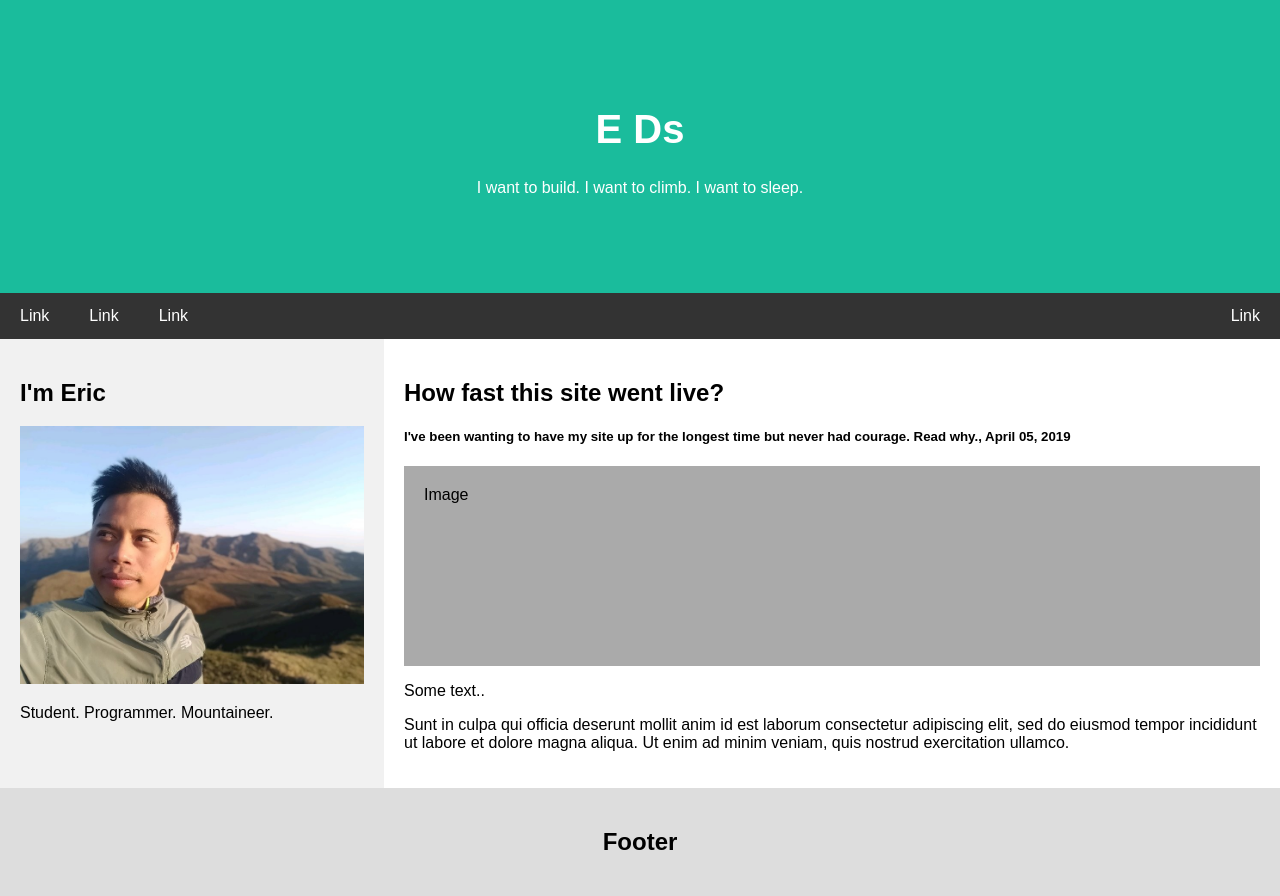
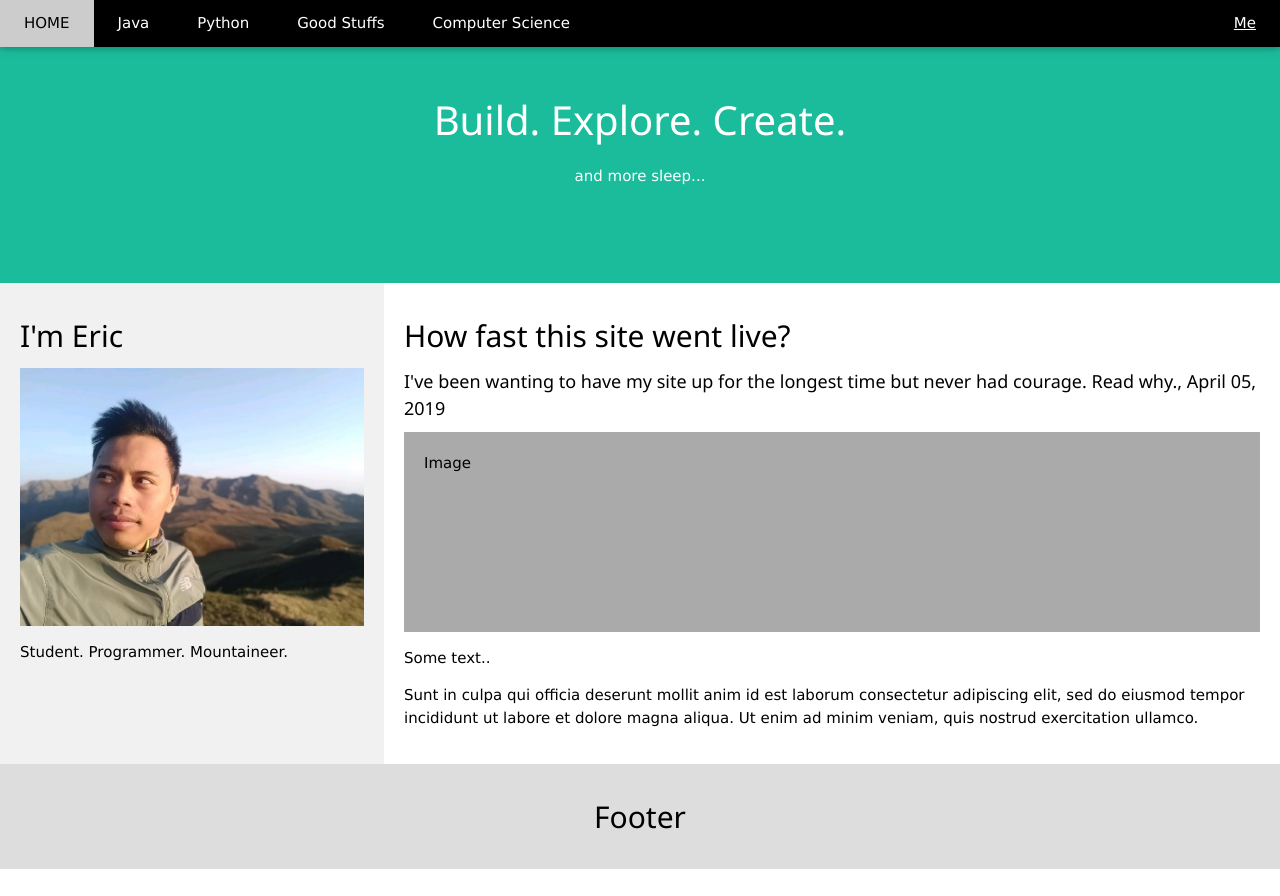
Before and after one commit to Erickristoper/onlinePortfolio, a plain HTML site: page mainSite/index.html in a window 1280 px wide. After the commit the page ends 869 px from the top, so only its background shows below. Drawn offline with nearby package versions, Linux system fonts and the light colour scheme.

Commit message:
Create folder structure
I separated the styles on the index page and create styles and scripts folders.

```diff
--- a/mainSite/index.html
+++ b/mainSite/index.html
@@ -4,122 +4,38 @@
 <title>go delsocorro!</title>
 <meta charset="UTF-8">
 <meta name="viewport" content="width=device-width, initial-scale=1">
-<style>
-* {
-  box-sizing: border-box;
-}
+<link rel="stylesheet" href="styles/styles.css">
 
-body {
-  font-family: Arial, Helvetica, sans-serif;
-  margin: 0;
-}
-
-/* Style the header */
-.header {
-  padding: 80px;
-  text-align: center;
-  background: #1abc9c;
-  color: white;
-}
-
-/* Increase the font size of the h1 element */
-.header h1 {
-  font-size: 40px;
-}
-
-/* Style the top navigation bar */
-.navbar {
-  overflow: hidden;
-  background-color: #333;
-}
-
-/* Style the navigation bar links */
-.navbar a {
-  float: left;
-  display: block;
-  color: white;
-  text-align: center;
-  padding: 14px 20px;
-  text-decoration: none;
-}
-
-/* Right-aligned link */
-.navbar a.right {
-  float: right;
-}
-
-/* Change color on hover */
-.navbar a:hover {
-  background-color: #ddd;
-  color: black;
-}
-
-/* Ensure proper sizing */
-* {
-  box-sizing: border-box;
-}
-
-/* Column container */
-.row {
-  display: flex;
-  flex-wrap: wrap;
-}
-
-/* Create two unequal columns that sits next to each other */
-/* Sidebar/left column */
-.side {
-  flex: 30%; /* Set the width of the sidebar */
-  background-color: #f1f1f1; /* Grey background color */
-  padding: 20px; /* Some padding */
-}
-
-/* Main column */
-.main {
-  flex: 70%; /* Set the width of the main content */
-  background-color: white; /* White background color */
-  padding: 20px; /* Some padding */
-}
-
-/* Fake image, just for this example */
-.fakeimg {
-  background-color: #aaa;
-  width: 100%;
-  padding: 20px;
-}
-
-/* Responsive layout - when the screen is less than 700px wide, make the two columns stack on top of each other instead of next to each other */
-@media screen and (max-width: 700px) {
-  .row {
-    flex-direction: column;
-  }
-}
-
-/* Responsive layout - when the screen is less than 400px wide, make the navigation links stack on top of each other instead of next to each other */
-@media screen and (max-width: 400px) {
-  .navbar a {
-    float: none;
-    width: 100%;
-  }
-}
-
-.footer {
-  padding: 20px; /* Some padding */
-  text-align: center; /* Center text*/
-  background: #ddd; /* Grey background */
-}
-</style>
-
+<link rel="stylesheet" href="https://www.w3schools.com/w3css/4/w3.css">
+<link rel="stylesheet" href="https://fonts.googleapis.com/css?family=Lato">
+<link rel="stylesheet" href="https://cdnjs.cloudflare.com/ajax/libs/font-awesome/4.7.0/css/font-awesome.min.css">
 <body>
 <div class="header">
-  <h1>E Ds</h1>
-  <p>I want to build. I want to climb. I want to sleep.</p>
+  <h1>Build. Explore. Create.</h1>
+  <p>and more sleep...</p>
 </div>
 
-<div class="navbar">
-  <a href="#">Link</a>
-  <a href="#">Link</a>
-  <a href="#">Link</a>
-  <a href="#" class="right">Link</a>
+<!-- Navbar -->
+<div class="w3-top">
+  <div class="w3-bar w3-black w3-card">
+    <a class="w3-bar-item w3-button w3-padding-large w3-hide-medium w3-hide-large w3-right" href="javascript:void(0)" onclick="myFunction()" title="Toggle Navigation Menu"><i class="fa fa-bars"></i></a>
+    <a href="#" class="w3-bar-item w3-button w3-padding-large">HOME</a>
+    <a href="#band" class="w3-bar-item w3-button w3-padding-large w3-hide-small">Java</a>
+    <a href="#tour" class="w3-bar-item w3-button w3-padding-large w3-hide-small">Python</a>
+    <a href="#contact" class="w3-bar-item w3-button w3-padding-large w3-hide-small">Good Stuffs</a>
+	<a href="#contact" class="w3-bar-item w3-button w3-padding-large w3-hide-small">Computer Science</a>
+
+    <a href="javascript:void(0)" class="w3-padding-large w3-hover-red w3-hide-small w3-right">Me</a>
+  </div>
+</div>
+
+<!-- Navbar on small screens (remove the onclick attribute if you want the navbar to always show on top of the content when clicking on the links) -->
+<div id="navDemo" class="w3-bar-block w3-black w3-hide w3-hide-large w3-hide-medium w3-top" style="margin-top:46px">
+  <a href="#band" class="w3-bar-item w3-button w3-padding-large" onclick="myFunction()">Java</a>
+  <a href="#tour" class="w3-bar-item w3-button w3-padding-large" onclick="myFunction()">Python</a>
+  <a href="#contact" class="w3-bar-item w3-button w3-padding-large" onclick="myFunction()">Good Stuffs</a>
+  <a href="#" class="w3-bar-item w3-button w3-padding-large" onclick="myFunction()">Computer Science</a>
+  <a href="#" class="w3-bar-item w3-button w3-padding-large" onclick="myFunction()">Me</a>
 </div>
 
 <div class="row">
@@ -140,6 +56,16 @@ body {
 <div class="footer">
   <h2>Footer</h2>
 </div>
-
+<script>
+// Used to toggle the menu on small screens when clicking on the menu button
+function myFunction() {
+  var x = document.getElementById("navDemo");
+  if (x.className.indexOf("w3-show") == -1) {
+    x.className += " w3-show";
+  } else {
+    x.className = x.className.replace(" w3-show", "");
+  }
+}
+</script>
 </body>
 </html>
--- /dev/null
+++ b/mainSite/styles/styles.css
@@ -0,0 +1,102 @@
+* {
+  box-sizing: border-box;
+}
+
+body {
+  font-family: Arial, Helvetica, sans-serif;
+  margin: 0;
+}
+
+/* Style the header */
+.header {
+  padding: 80px;
+  text-align: center;
+  background: #1abc9c;
+  color: white;
+}
+
+/* Increase the font size of the h1 element */
+.header h1 {
+  font-size: 40px;
+}
+
+/* Style the top navigation bar */
+.navbar {
+  overflow: hidden;
+  background-color: #333;
+}
+
+/* Style the navigation bar links */
+.navbar a {
+  float: left;
+  display: block;
+  color: white;
+  text-align: center;
+  padding: 14px 20px;
+  text-decoration: none;
+}
+
+/* Right-aligned link */
+.navbar a.right {
+  float: right;
+}
+
+/* Change color on hover */
+.navbar a:hover {
+  background-color: #ddd;
+  color: black;
+}
+
+/* Ensure proper sizing */
+* {
+  box-sizing: border-box;
+}
+
+/* Column container */
+.row {
+  display: flex;
+  flex-wrap: wrap;
+}
+
+/* Create two unequal columns that sits next to each other */
+/* Sidebar/left column */
+.side {
+  flex: 30%; /* Set the width of the sidebar */
+  background-color: #f1f1f1; /* Grey background color */
+  padding: 20px; /* Some padding */
+}
+
+/* Main column */
+.main {
+  flex: 70%; /* Set the width of the main content */
+  background-color: white; /* White background color */
+  padding: 20px; /* Some padding */
+}
+
+/* Fake image, just for this example */
+.fakeimg {
+  background-color: #aaa;
+  width: 100%;
+  padding: 20px;
+}
+
+/* Responsive layout - when the screen is less than 700px wide, make the two columns stack on top of each other instead of next to each other */
+@media screen and (max-width: 700px) {
+  .row {
+    flex-direction: column;
+  }
+}
+
+/* Responsive layout - when the screen is less than 400px wide, make the navigation links stack on top of each other instead of next to each other */
+@media screen and (max-width: 400px) {
+  .navbar a {
+    float: none;
+    width: 100%;
+  }
+}
+
+.footer {
+  padding: 20px; /* Some padding */
+  text-align: center; /* Center text*/
+  background: #ddd; /* Grey background */
+}
```
